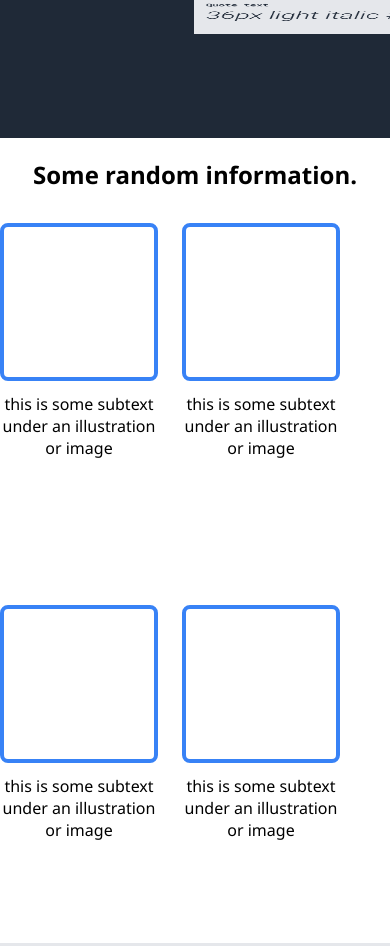
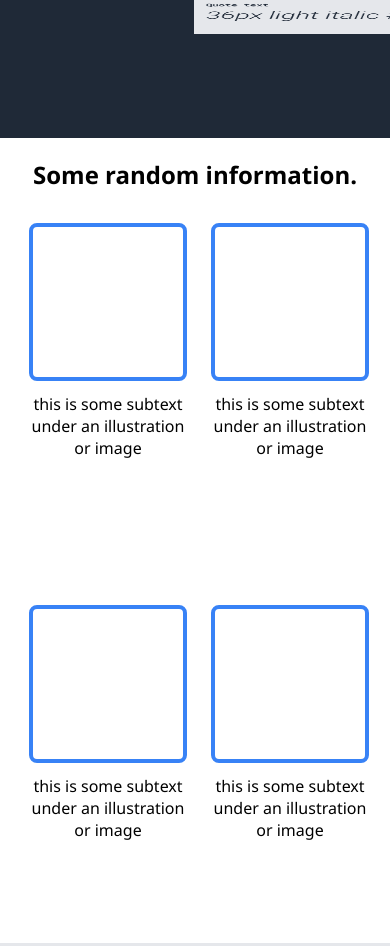
Before and after one commit to Cerenar/odin-landing, a plain HTML site: page index.html in a window 390 px wide. Shown: the part 360-1306 px from the top of the page. Drawn offline with Linux system fonts and the light colour scheme.

Commit message:
Made thumbnail section responsive

```diff
--- a/styles.css
+++ b/styles.css
@@ -96,13 +96,14 @@ button {
 .thumbnail-section {
 	display: flex;
 	flex-direction: column;
+	justify-content: center;
 	align-items: center;
 }
 
 .thumbnails {
 	display: flex;
 	flex-wrap: wrap;
-	align-content: center;
+	justify-content: center;
 	text-align: center;
 	gap: 32px;
 }
```
